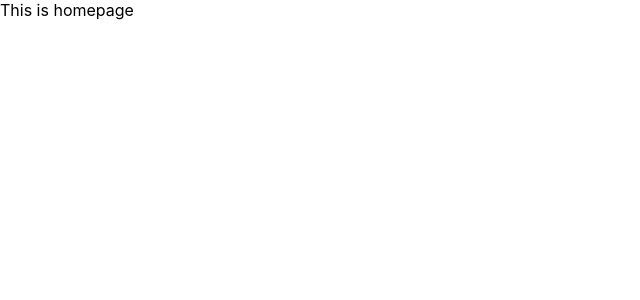
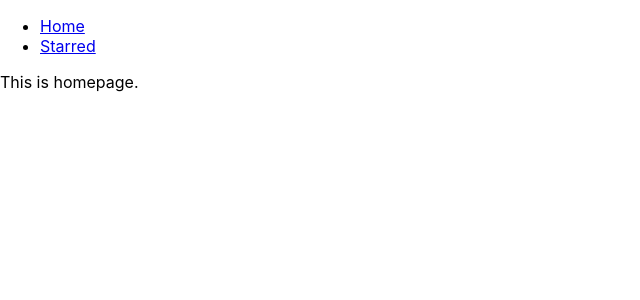
Before and after one commit to Shribatsa01/box-office, a React (Create React App) app: page / in a window 1280 px wide. Shown: the top 300 px of the page, without its empty margins (0-640 px from the left). Built offline with nearby package versions, Linux system fonts and the light colour scheme.

Commit message:
added navbar and created page components.

```diff
--- a/src/App.js
+++ b/src/App.js
@@ -1,20 +1,30 @@
+// import reportWebVitals from './reportWebVitals';
 import React from 'react';
 import { Switch, Route } from 'react-router-dom';
+import Navs from './components/Navs';
+import Home from './pages/Home';
+import { Starred } from './pages/Starred';
 
 function App() {
   return (
+    <div>
+      <Navs />
       <Switch>
         <Route exact path="/">
-        This is homepage
+          <Home />
         </Route>
 
         <Route exact path="/starred">
-        This is starred
+          <Starred />
         </Route>
 
-      <Route>This is 404 page</Route>
+        <Route>
+          <div>Not Found</div>
+        </Route>
       </Switch>
+    </div>
   );
 }
 
 export default App;
+// reportWebVitals();
--- /dev/null
+++ b/src/components/Navs.js
@@ -0,0 +1,23 @@
+import React from 'react';
+import { Link } from 'react-router-dom';
+
+const LINKS = [
+  { to: '/', text: 'Home' },
+  { to: '/', text: 'Starred' },
+];
+
+const Navs = () => {
+  return (
+    <div>
+      <ul>
+        {LINKS.map(item => (
+          <li key={item.to}>
+            <Link to={item.to}>{item.text}</Link>
+          </li>
+        ))}
+      </ul>
+    </div>
+  );
+};
+
+export default Navs;
--- /dev/null
+++ b/src/pages/Home.js
@@ -0,0 +1,7 @@
+import React from 'react';
+
+const Home = () => {
+  return <div>This is homepage.</div>;
+};
+
+export default Home;
--- /dev/null
+++ b/src/pages/Starred.js
@@ -0,0 +1,5 @@
+import React from 'react';
+
+export const Starred = () => {
+  return <div>This is starred</div>;
+};
```
Lines whose indentation alone changed are shown as unchanged.
